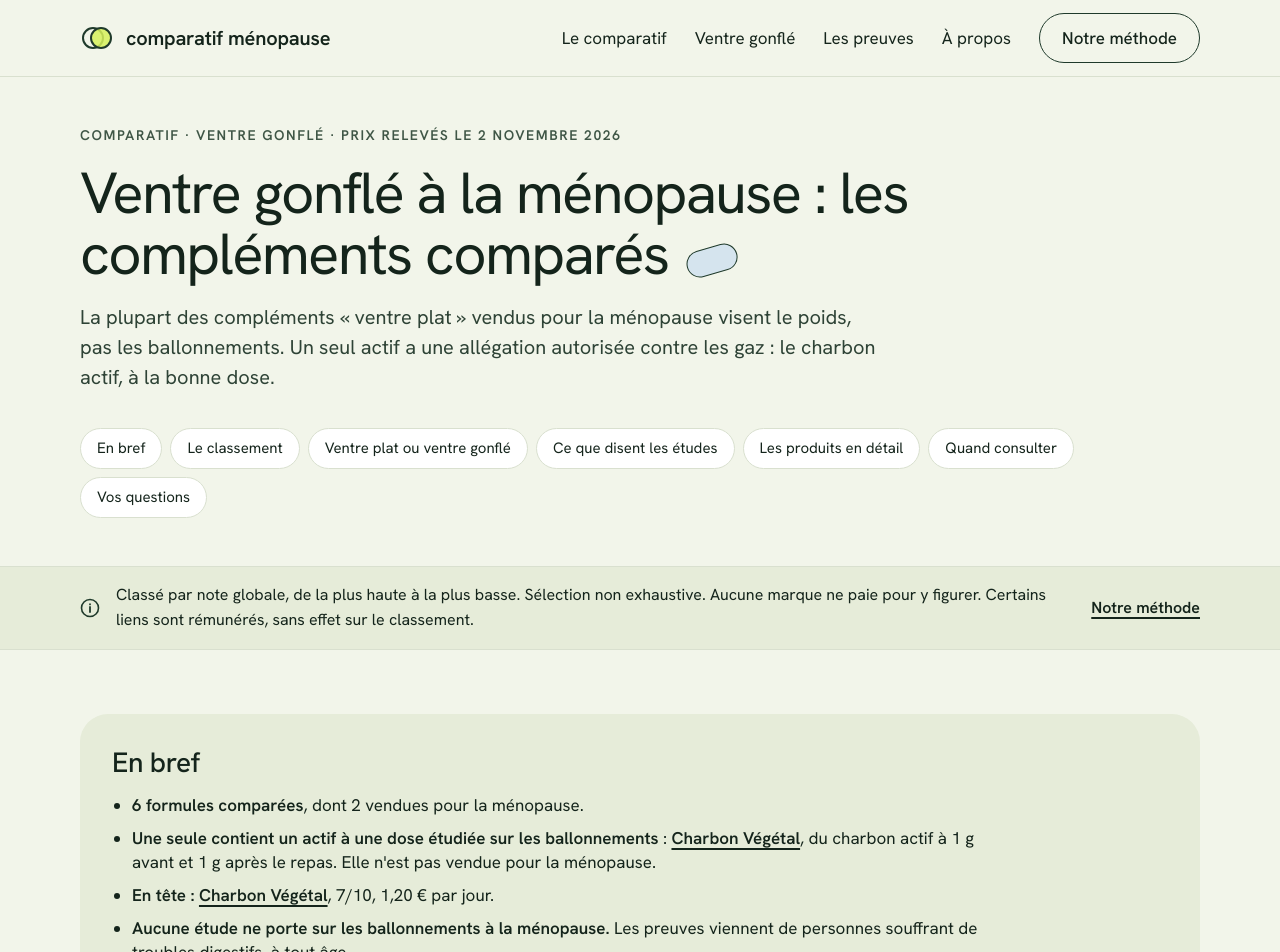
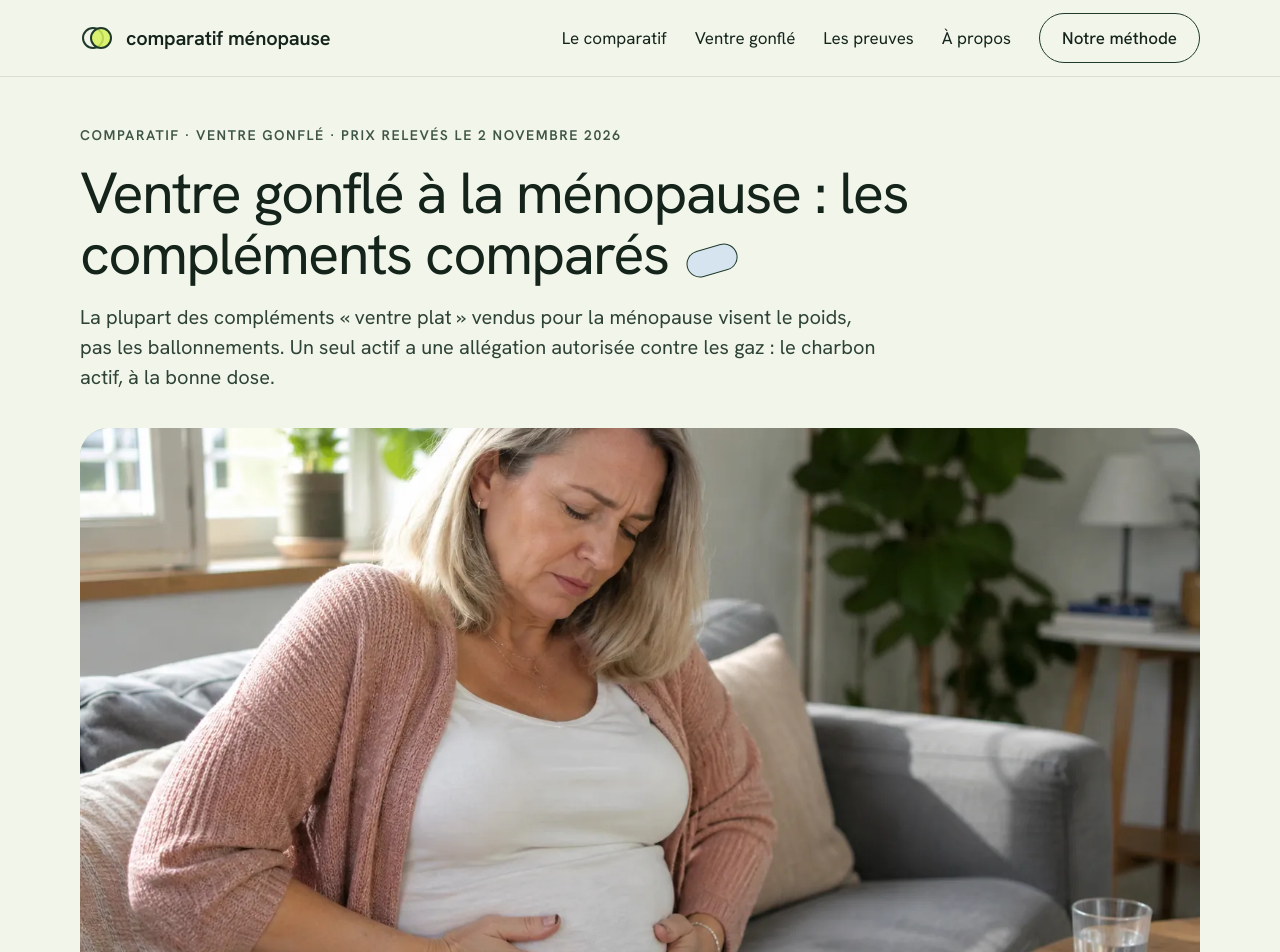
Before and after one commit to Dany-226/comparatif-menopause.fr, a Next.js app: page /complement-alimentaire-ventre-gonfle-menopause in a window 1280 px wide. Shown: the top 952 px of the page. Built offline with nearby package versions, Linux system fonts and the light colour scheme.

Commit message:
Ventre gonflé : photo d'ouverture (#4)
Claude-Session: https://claude.ai/code/session_01PcSt3omRjJkruuEXchsrcA

Co-authored-by: Claude Opus 5.5 <noreply@anthropic.com>

```diff
--- a/components/PageVentre.tsx
+++ b/components/PageVentre.tsx
@@ -10,6 +10,7 @@ import { EncadreMedical } from "./EncadreMedical";
 import { Faq, type Question } from "./Faq";
 import { FicheProduit } from "./FicheProduit";
 import { Pilule } from "./Icones";
+import { Photo } from "./Photo";
 import { JsonLd } from "./JsonLd";
 import { NiveauPreuve } from "./NiveauPreuve";
 import { TableauComparatif } from "./TableauComparatif";
@@ -208,6 +209,15 @@ export function PageVentre() {
             Un seul actif a une allégation autorisée contre les gaz : le charbon actif, à la bonne dose.
           </p>
         </div>
+        <div className="relative aspect-[3/2] overflow-hidden rounded-[22px] bg-photo md:aspect-[16/9] md:rounded-[28px]">
+          <Photo
+            nom="11-ventre-gonfle-mains"
+            sizes="(min-width: 1280px) 1200px, 100vw"
+            prioritaire
+            position="50% 40%"
+            className="absolute inset-0"
+          />
+        </div>
         <nav aria-label="Sommaire" className="flex flex-wrap gap-2">
           {sommaire.map((s) => (
             <a key={s.href} href={s.href} className="rounded-full border border-trait bg-white px-4 py-2 text-[15px] hover:bg-sauge">
--- a/data/photos.ts
+++ b/data/photos.ts
@@ -55,6 +55,11 @@ export const photos = {
     hauteur: 1024,
     alt: "Mains qui prennent des notes au crayon dans un carnet, sur une table en bois",
   },
+  "11-ventre-gonfle-mains": {
+    largeur: 1536,
+    hauteur: 1024,
+    alt: "Femme d'une cinquantaine d'années assise sur un canapé, les deux mains posées sur son ventre gonflé",
+  },
 } satisfies Record<string, PhotoSite>;
 
 export type NomPhoto = keyof typeof photos;
```
Also changed, not shown: public/photos/11-ventre-gonfle-mains-1600.webp (added), public/photos/11-ventre-gonfle-mains-800.webp (added).
